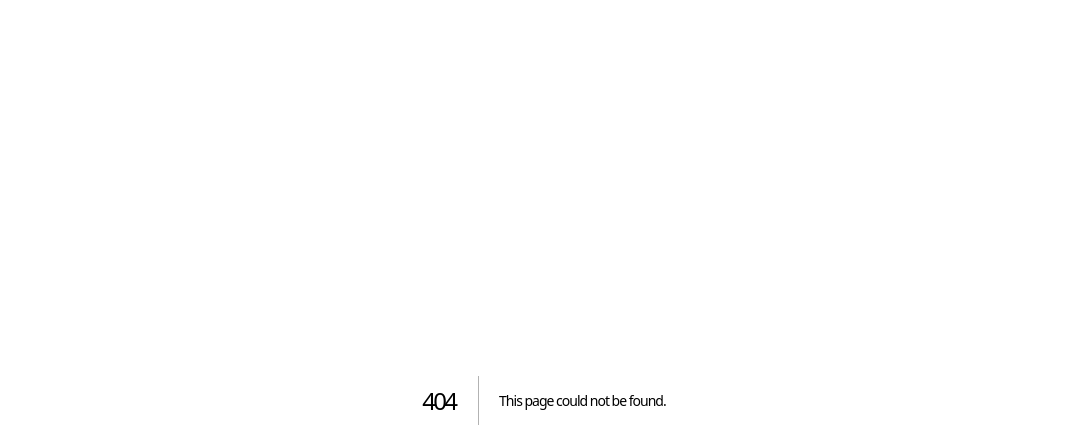
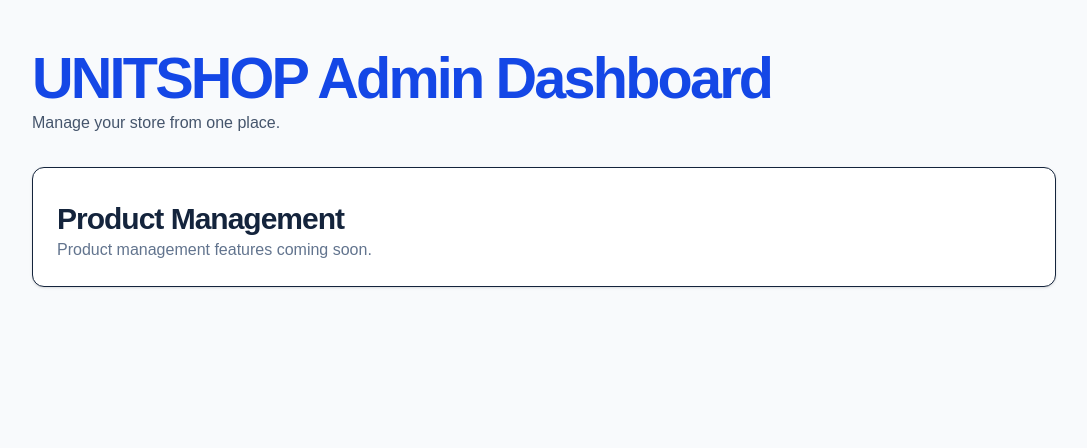
Before and after one commit to GIG833/unitshop-website, a Next.js app: page /admin in a window 1280 px wide. Before the commit this address had no page. Shown: the top 448 px of the page, without its empty margins (96-1183 px from the left). Built offline with nearby package versions, Linux system fonts and the light colour scheme.

Commit message:
Create UNITSHOP admin dashboard page

```diff
--- /dev/null
+++ b/src/app/admin/page.tsx
@@ -0,0 +1,26 @@
+
+export default function AdminDashboard() {
+  return (
+    <main className="min-h-screen bg-slate-50 p-6">
+      <div className="mx-auto max-w-5xl">
+        <h1 className="text-3xl font-bold text-blue-700">
+          UNITSHOP Admin Dashboard
+        </h1>
+
+        <p className="mt-3 text-slate-600">
+          Manage your store from one place.
+        </p>
+
+        <div className="mt-8 rounded-xl border bg-white p-6 shadow-sm">
+          <h2 className="text-xl font-semibold">
+            Product Management
+          </h2>
+
+          <p className="mt-2 text-slate-500">
+            Product management features coming soon.
+          </p>
+        </div>
+      </div>
+    </main>
+  );
+}
```
